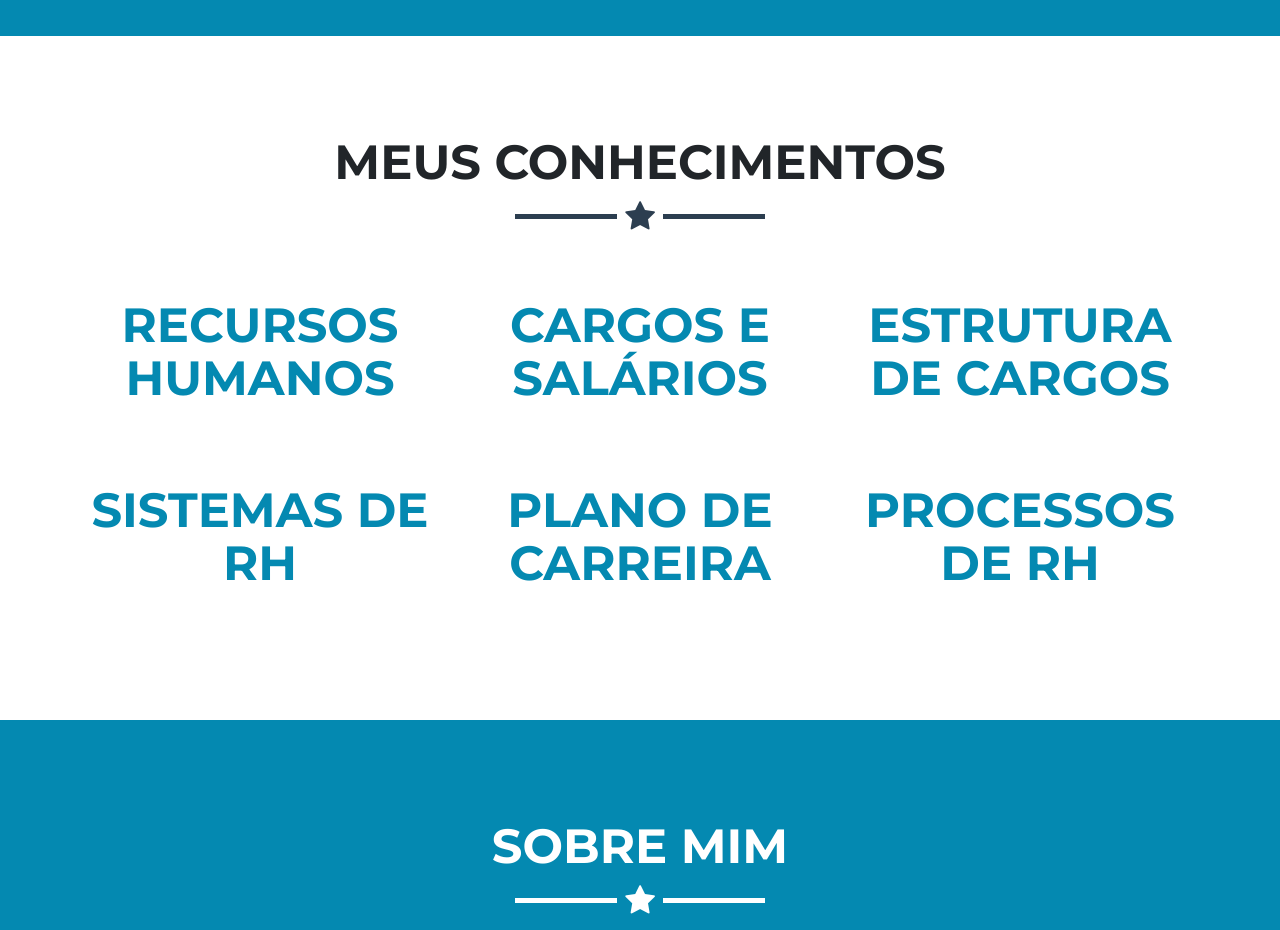
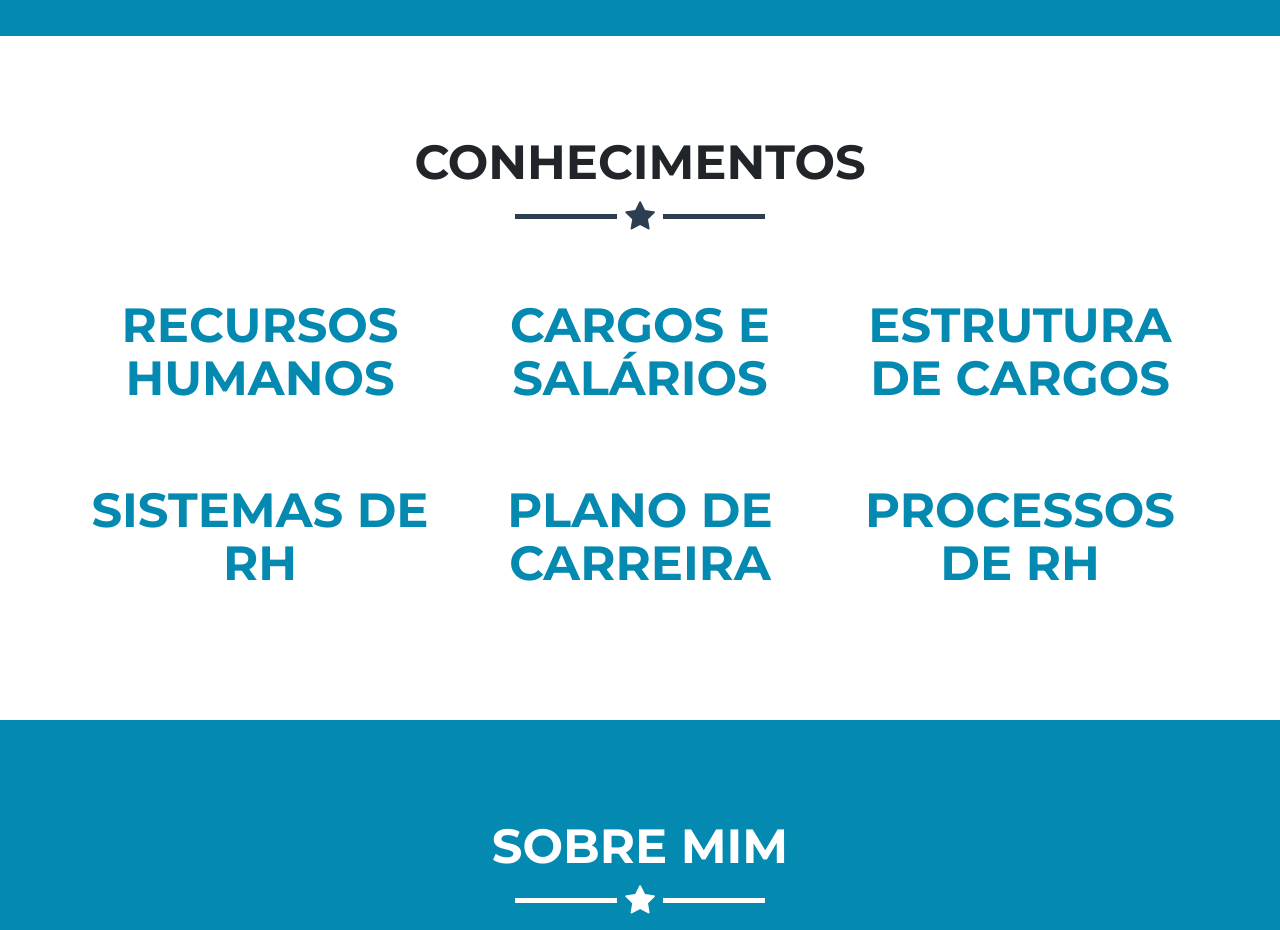
Before and after one commit to rcamverissimo/MeuSite, a plain HTML site: page Meu_Site/index.html in a window 1280 px wide. Shown: the part 800-1730 px from the top of the page. Drawn offline with Linux system fonts and the light colour scheme.

Commit message:
Add files via upload

```diff
--- a/Meu_Site/index.html
+++ b/Meu_Site/index.html
@@ -64,7 +64,7 @@
     <!-- Portfolio Grid Section -->
     <section id="portfolio">
         <div class="container">
-            <h2 class="text-center">Meus Conhecimentos</h2>
+            <h2 class="text-center">Conhecimentos</h2>
             <hr class="star-primary">
             <div class="row">
                 <div class="col-sm-4 portfolio-item">
```
